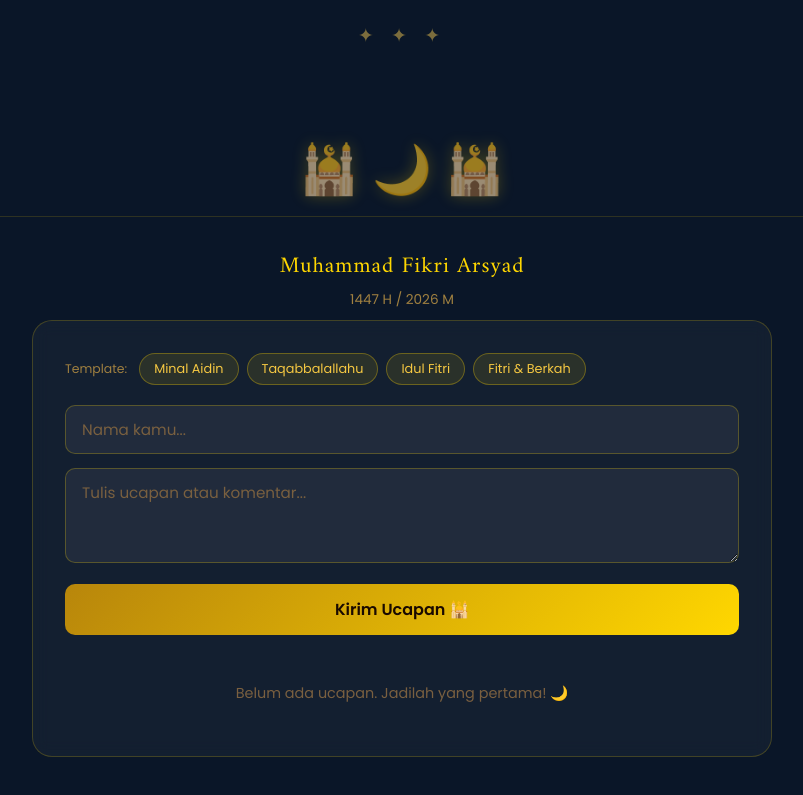
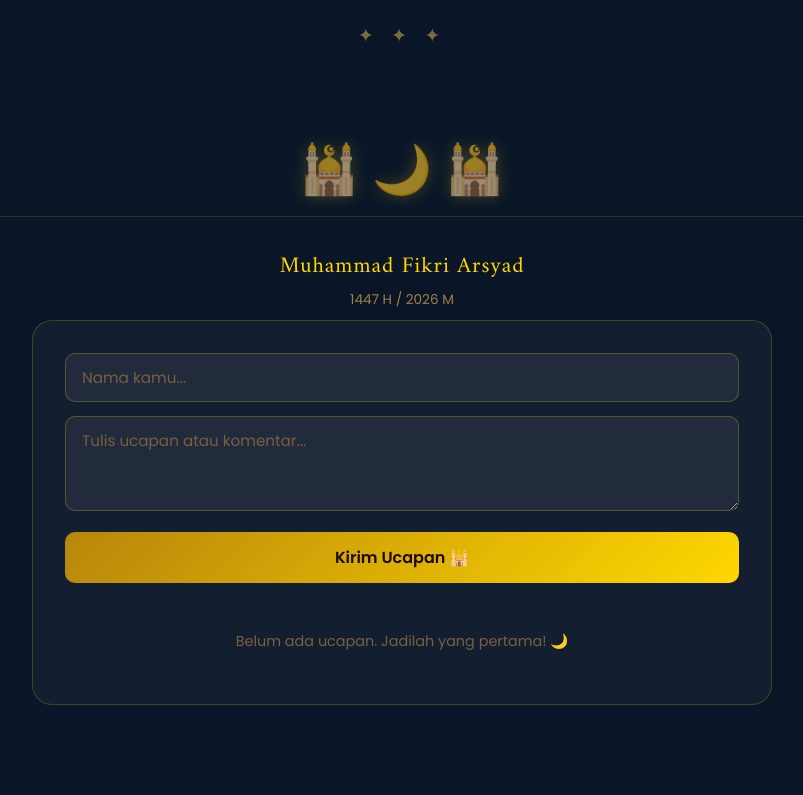
Before and after one commit to arsyad122804-design/idulfitri, a website: page index.html in a window 1280 px wide. Shown: the part 1232-2027 px from the top of the page, without its empty margins (238-1041 px from the left). After the commit the page ends 1997 px from the top, so only its background shows below. Drawn offline with Linux system fonts and the light colour scheme; no server answers.

Commit message:
remove comment templates

```diff
--- a/index.html
+++ b/index.html
@@ -380,13 +380,7 @@
   <div class="comment-section">
     <div class="comment-box open" id="commentBox">
 
-      <div class="templates">
-        <span>Template:</span>
-        <button class="tpl-btn" onclick="useTemplate('Minal Aidin wal Faizin, mohon maaf lahir dan batin 🙏')">Minal Aidin</button>
-        <button class="tpl-btn" onclick="useTemplate('Taqabbalallahu minna wa minkum, semoga amal kita diterima Allah 🌙')">Taqabbalallahu</button>
-        <button class="tpl-btn" onclick="useTemplate('Selamat Hari Raya Idul Fitri 1447 H, mohon maaf atas segala kesalahan 🌟')">Idul Fitri</button>
-        <button class="tpl-btn" onclick="useTemplate('Semoga kita semua kembali fitri dan mendapat keberkahan di hari yang mulia ini ✨')">Fitri &amp; Berkah</button>
-      </div>
+
       <div class="form-group">
         <input type="text" id="inputName" placeholder="Nama kamu..." maxlength="50" />
       </div>
```
